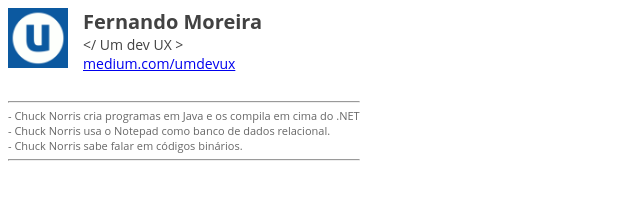
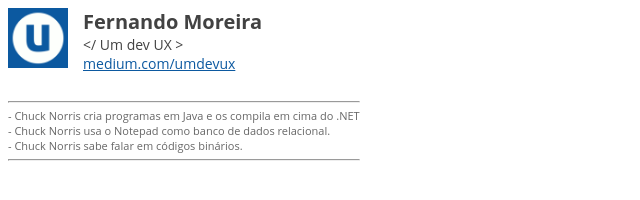
Before and after one commit to nandomoreirame/signature, a plain HTML site: page index.html in a window 1280 px wide. Shown: the whole page, without its empty margins (0-640 px from the left). Drawn offline with Linux system fonts and the light colour scheme.

Commit message:
Update index.html

```diff
--- a/index.html
+++ b/index.html
@@ -20,7 +20,9 @@
             <td valign="top">
                 <strong><span style="font-size:20px; color:#424242;">Fernando Moreira</span></strong><br>
                 <span style="font-size:14px;color:#424242;">&lt;/ Um dev UX &gt;</span><br>
-                <span style="font-size:14px;color:#0C59A0"><a href="https://medium.com/umdevux">medium.com/umdevux</a></span>
+                <span style="font-size:14px;color:#0C59A0">
+                  <a href="https://medium.com/umdevux" style="color:#0C59A0">medium.com/umdevux</a>
+                </span>
             </td>
           </tr>
         </table>
```
